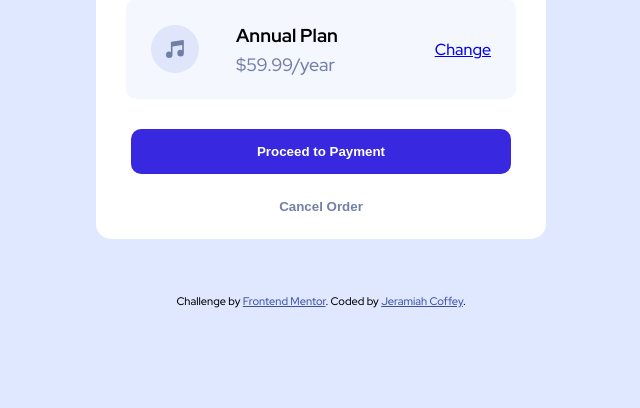
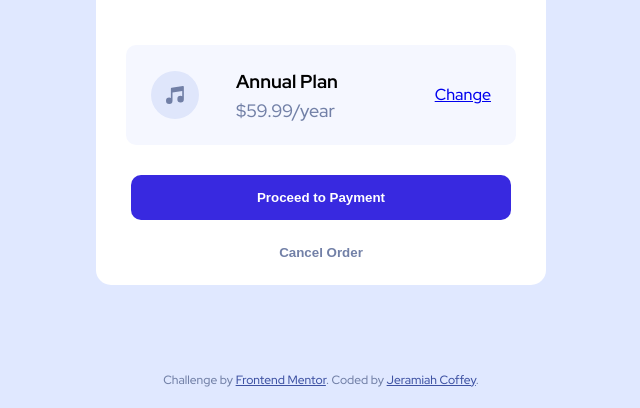
Before and after one commit to jeramiahgcoffey/order-summary-component, a plain HTML site: page index.html in a window 1280 px wide. Shown: the part 528-936 px from the top of the page, without its empty margins (319-959 px from the left). Before the commit the page ends 844 px from the top, so only its background shows below. Drawn offline with Linux system fonts and the light colour scheme.

Commit message:
Desktop layout

```diff
--- a/index.html
+++ b/index.html
@@ -58,13 +58,16 @@
             </div>
         </div>
         <div class="attribution">
+            <p>
                 Challenge by
                 <a
                     href="https://www.frontendmentor.io?ref=challenge"
                     target="_blank"
                     >Frontend Mentor</a
                 >. Coded by
-            <a href="https://github.com/jeramiahgcoffey">Jeramiah Coffey</a>.
+                <a href="https://github.com/jeramiahgcoffey">Jeramiah Coffey</a
+                >.
+            </p>
         </div>
     </body>
 </html>
--- a/styles.css
+++ b/styles.css
@@ -11,10 +11,11 @@ body {
     display: grid;
     /* grid-template-columns: 1fr 10fr 1fr; */
     grid-template-columns: 1fr;
-    grid-template-rows: 1fr 800px 1fr;
+    grid-template-rows: 1fr 6fr 1fr;
     justify-items: center;
-    align-items: center;
+    align-content: center;
     text-align: center;
+    /* overflow: hidden; */
 }
 
 h2 {
@@ -72,6 +73,11 @@ p {
 .attribution {
     /* grid-column: 2; */
     grid-row: 3;
+    align-self: flex-end;
+}
+
+.attribution p {
+    font-size: 12px;
 }
 
 .confirmation-buttons {
```
Lines whose indentation alone changed are shown as unchanged.
